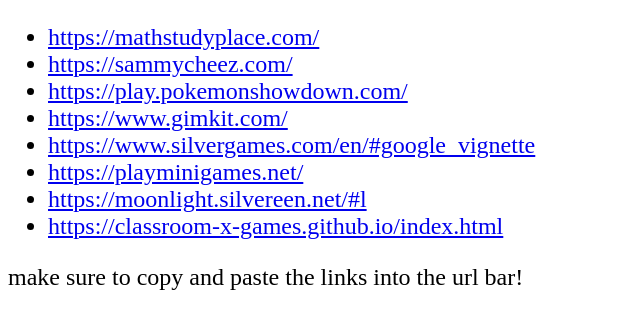
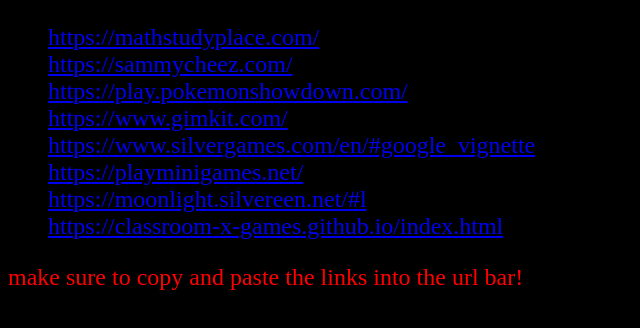
Before and after one commit to jaygod123/PLH, a plain HTML site: page index.html in a window 1280 px wide. Shown: the whole page, without its empty margins (0-640 px from the left). Drawn offline with Linux system fonts and the light colour scheme.

Commit message:
color change

```diff
--- a/index.html
+++ b/index.html
@@ -4,10 +4,11 @@
 <head>
   <meta charset="utf-8">
   <meta name="viewport" content="width=device-width, initial-scale=1">
-  <title>PLH.com</title>
+  <title>PLH</title>
   <link href="style.css" rel="stylesheet" type="text/css" />
   <style>
     body {
+      background-color: black;
       font-size: 1.5rem;
     }
   </style>
@@ -25,10 +26,11 @@
     <li><a href="moonlight.silvereen.net/#l">https://moonlight.silvereen.net/#l</a></li>
     <li><a href="classroom-x-games.github.io/index.html">https://classroom-x-games.github.io/index.html</a></li>
   </ul>
+  <p style="color: red;">make sure to copy and paste the links into the url bar!</p>
   <script src="script.js"></script>
 </body>
 
 </html>
 
 
-make sure to copy and paste the links into the url bar!
+</html>
```
